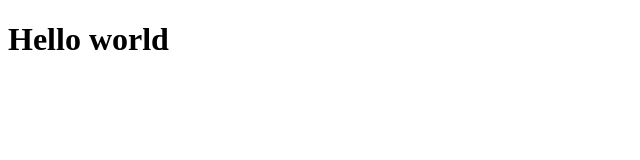
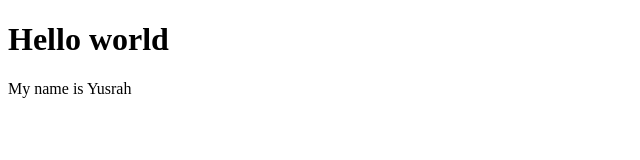
Before and after one commit to Yusrahhh/Mysecondrepo, a plain HTML site: page index.html in a window 1280 px wide. Shown: the whole page, without its empty margins (0-640 px from the left). Drawn offline with Linux system fonts and the light colour scheme.

Commit message:
added a new text

```diff
--- a/index.html
+++ b/index.html
@@ -9,5 +9,6 @@
 <body>
    <h1>Hello world
    </h1>
+   <p>My name is Yusrah</p>
 </body>
 </html>
```
